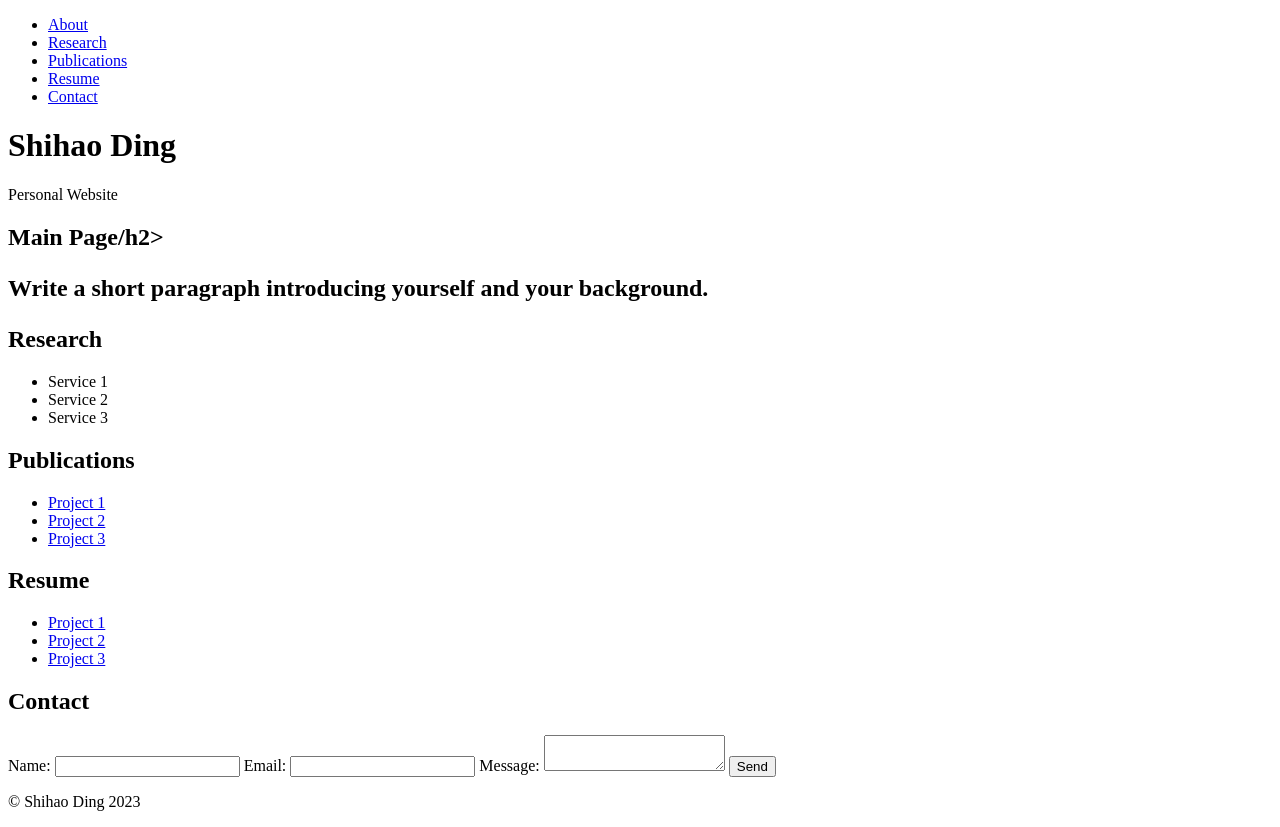
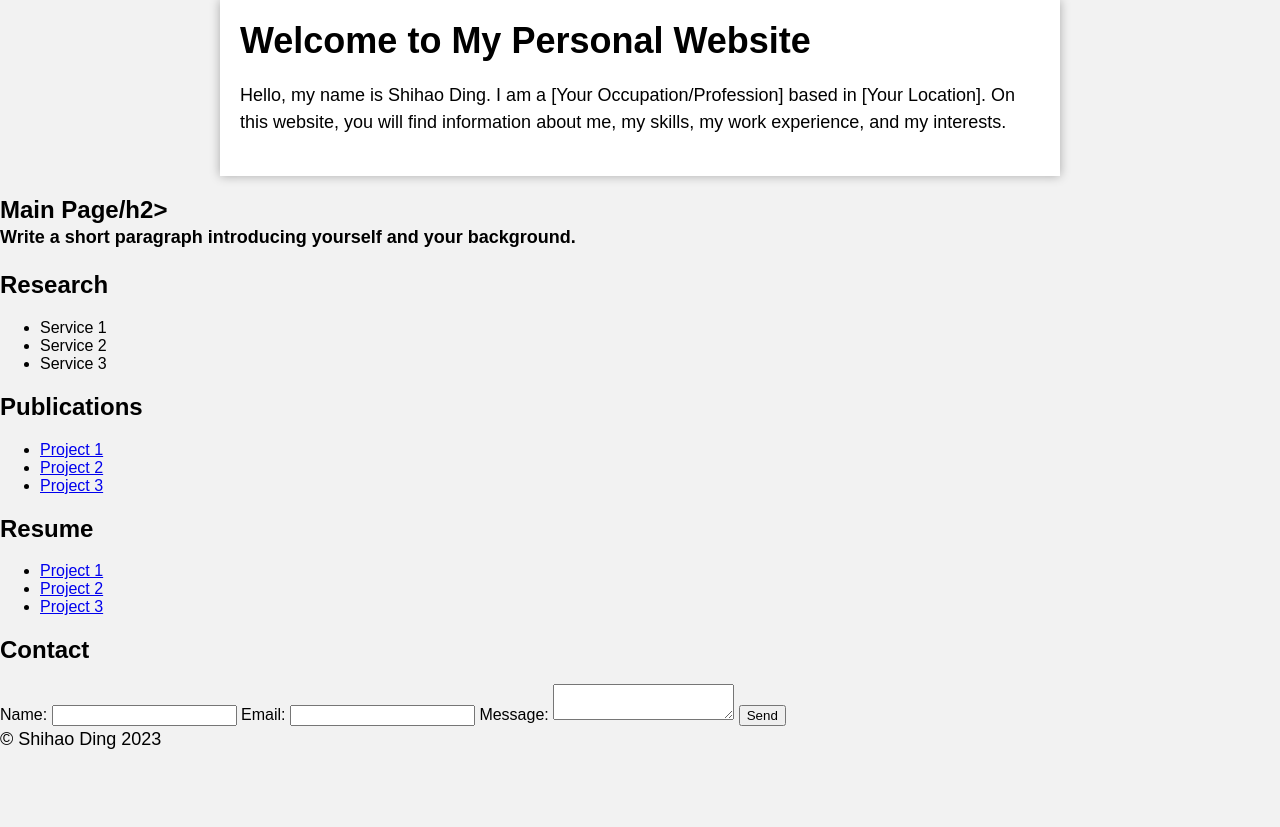
Before and after one commit to dingshihao321/dingshihao321.github.io, a plain HTML site: page index.html in a window 1280 px wide. After the commit the page ends 800 px from the top, so only its background shows below. Drawn offline with Linux system fonts and the light colour scheme.

Commit message:
Update index.html

```diff
--- a/index.html
+++ b/index.html
@@ -1,25 +1,45 @@
 <!DOCTYPE html>
-<html lang="en">
+<html>
 <head>
-  <meta charset="UTF-8">
-  <title>Shihao Ding | Personal Website</title>
-  <meta name="viewport" content="width=device-width, initial-scale=1.0">
-  <link rel="stylesheet" href="style.css">
+	<meta charset="UTF-8">
+	<title>Shihao Ding</title>
+	<style>
+		body {
+			background-color: #f2f2f2;
+			font-family: Arial, sans-serif;
+			margin: 0;
+			padding: 0;
+		}
+		.container {
+			max-width: 800px;
+			margin: 0 auto;
+			padding: 20px;
+			background-color: #fff;
+			box-shadow: 0 0 10px rgba(0,0,0,0.3);
+		}
+		h1 {
+			font-size: 36px;
+			margin: 0 0 20px;
+		}
+		p {
+			font-size: 18px;
+			line-height: 1.5;
+			margin: 0 0 20px;
+		}
+	</style>
 </head>
 <body>
-  <header>
-    <nav>
-      <ul>
-        <li><a href="#Main Page">About</a></li>
-        <li><a href="#Research">Research</a></li>
-        <li><a href="#Publications">Publications</a></li>
-        <li><a href="#Resume">Resume</a></li>
-        <li><a href="#Contact">Contact</a></li>
-      </ul>
-    </nav>
-    <h1>Shihao Ding</h1>
-    <p>Personal Website</p>
-  </header>
+	<div class="container">
+		<header>
+			<h1>Welcome to My Personal Website</h1>
+		</header>
+		<main>
+			<p>Hello, my name is Shihao Ding. I am a [Your Occupation/Profession] based in [Your Location]. On this website, you will find information about me, my skills, my work experience, and my interests.</p>
+
+		</main>
+	</div>
+</body>
+</html>
 
   <main>
     <section id="Main Page">
```
